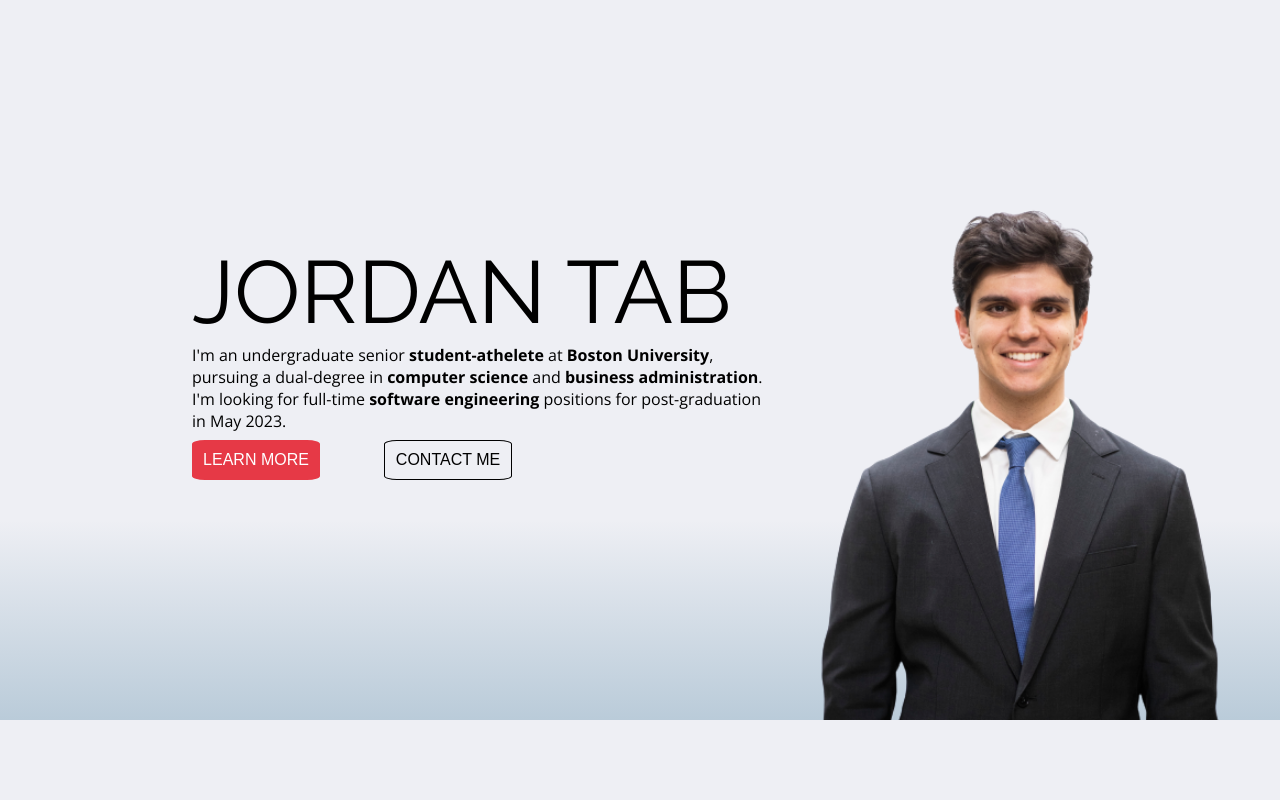
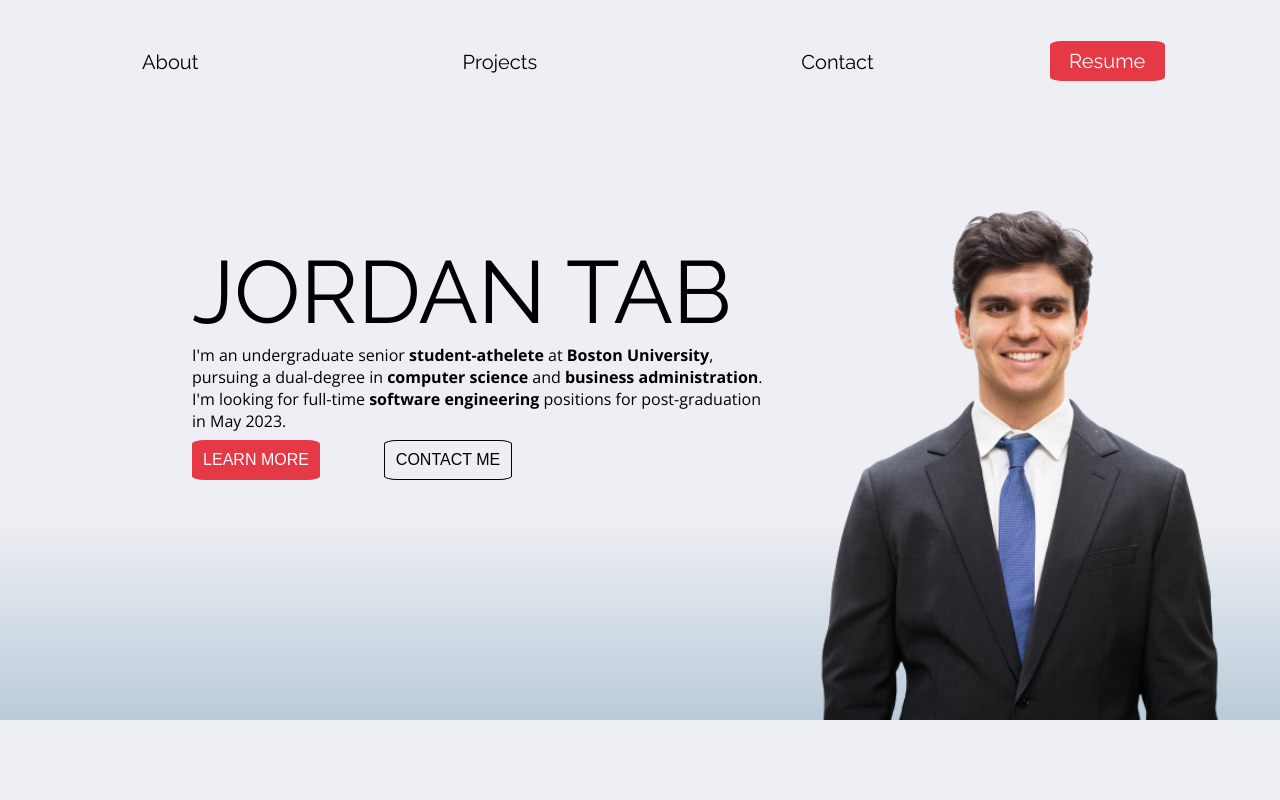
Before and after one commit to jordantab/portfolio-React-client, a React (Create React App) app in the folder portfolio-react-client/: page / in a window 1280 px wide. Shown: the top 800 px of the page. Built offline with nearby package versions, Linux system fonts and the light colour scheme.

Commit message:
Made Home and About responsive for my phone

```diff
--- a/portfolio-react-client/src/pages/HomePage.jsx
+++ b/portfolio-react-client/src/pages/HomePage.jsx
@@ -7,11 +7,11 @@ import Contact from '../components/Contact'
 function HomePage () {
     return (
         <div>
-            {/* <Header/> */}
+            <Header/>
             <Home/>
             <About/>
-            {/* <Projects/> */}
-            {/* <Contact/> */}
+            <Projects/>
+            <Contact/>
         </div>
     )
 }
```
